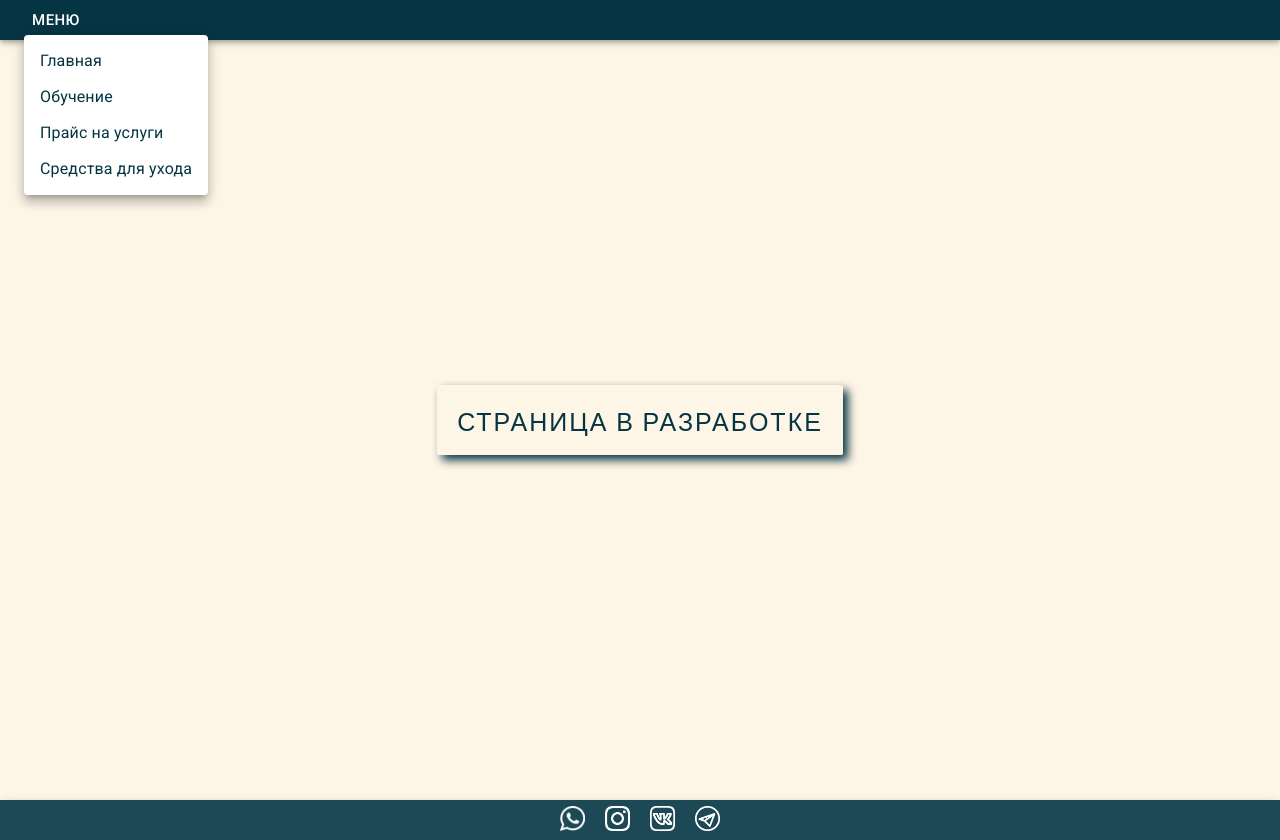
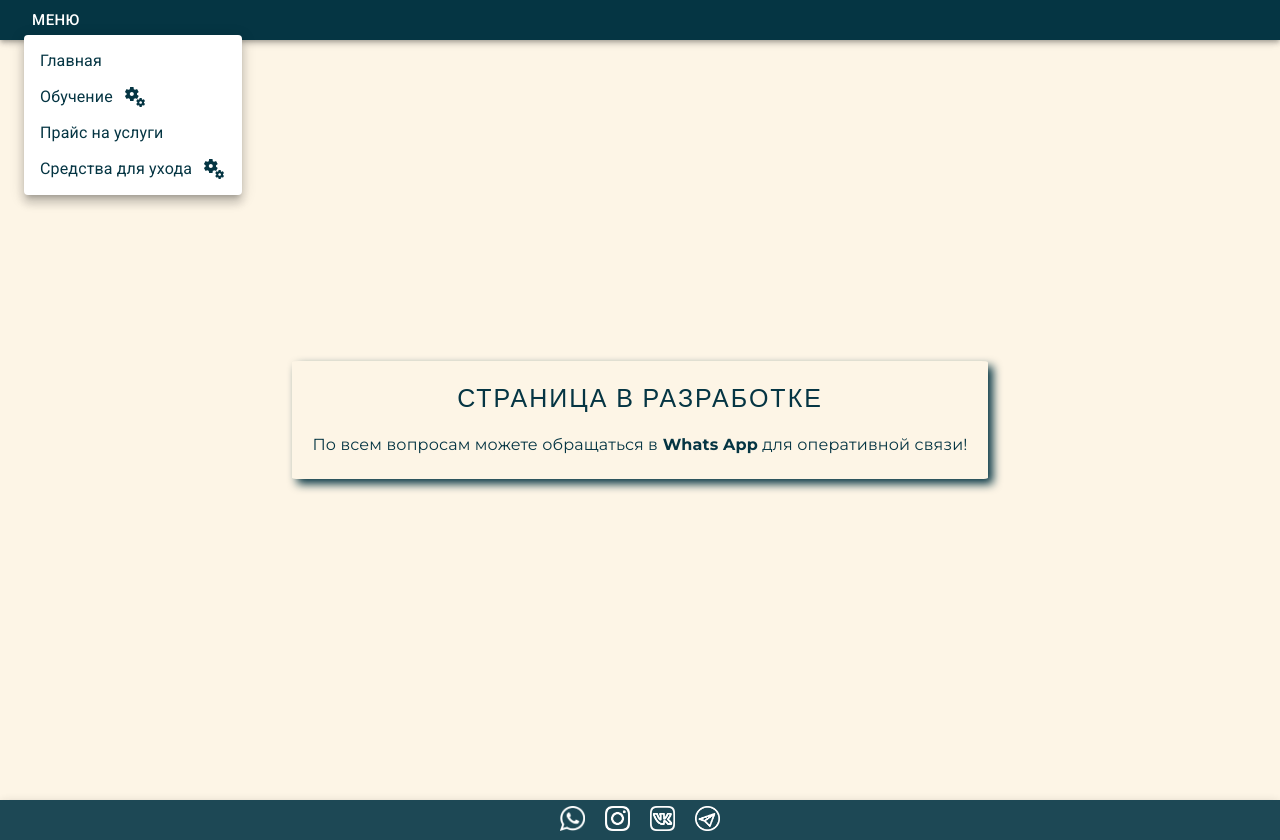
Before and after one commit to TonyFinder/Pedicure-master, a React (Create React App) app: page /#/training in a window 1280 px wide. Both pictures are taken after a click on the button "МЕНЮ". Built offline with nearby package versions, Linux system fonts and the light colour scheme.

Commit message:
Under development page has been modified. Added under development icon in menu + changed transition type.

```diff
--- a/package.json
+++ b/package.json
@@ -1,6 +1,6 @@
 {
   "name": "my-app",
-  "homepage": "https://TonyFinder.github.io/Pedicure_Goods_Final_Version",
+  "homepage": "https://pedicure-cabinet.ru",
   "version": "0.1.0",
   "private": true,
   "dependencies": {
--- a/src/components/MatetialUI/MenuList/MenuList.module.scss
+++ b/src/components/MatetialUI/MenuList/MenuList.module.scss
@@ -1,8 +1,16 @@
 @import "src/data/variables";
+@import "src/data/mixins";
 
 .links{
   a {
+    display: flex;
     text-decoration: none;
     color: $secondaryColor;
+    .menuItem{
+      width: 100%;
+      .icon{
+        margin-left: 10px;
+      }
+    }
   }
 }
--- a/src/components/MatetialUI/MenuList/MenuList.tsx
+++ b/src/components/MatetialUI/MenuList/MenuList.tsx
@@ -2,9 +2,10 @@ import * as React from 'react';
 import Button from '@mui/material/Button';
 import Menu from '@mui/material/Menu';
 import MenuItem from '@mui/material/MenuItem';
-import Zoom from '@mui/material/Zoom';
 import {Link} from 'react-router-dom';
 import styles from './MenuList.module.scss'
+import MiscellaneousServicesIcon from '@mui/icons-material/MiscellaneousServices';
+import Slide from '@mui/material/Slide';
 
 export const MenuList = () => {
     const [anchorEl, setAnchorEl] = React.useState<null | HTMLElement>(null);
@@ -38,20 +39,26 @@ export const MenuList = () => {
                 anchorEl={anchorEl}
                 open={open}
                 onClose={handleClose}
-                TransitionComponent={Zoom}
+                TransitionComponent={Slide}
                 className={styles.links}
             >
                 <Link to="/">
-                    <MenuItem onClick={handleClose}>Главная</MenuItem>
+                    <MenuItem onClick={handleClose} className={styles.menuItem}>Главная</MenuItem>
                 </Link>
                 <Link to="/training">
-                    <MenuItem onClick={handleClose}>Обучение</MenuItem>
+                    <MenuItem onClick={handleClose} className={styles.menuItem}>
+                        Обучение
+                        <MiscellaneousServicesIcon className={styles.icon}/>
+                    </MenuItem>
                 </Link>
                 <Link to="/price">
-                    <MenuItem onClick={handleClose}>Прайс на услуги</MenuItem>
+                    <MenuItem onClick={handleClose} className={styles.menuItem}>Прайс на услуги</MenuItem>
                 </Link>
                 <Link to="/goods">
-                    <MenuItem onClick={handleClose}>Средства для ухода</MenuItem>
+                    <MenuItem onClick={handleClose} className={styles.menuItem}>
+                        Средства для ухода
+                        <MiscellaneousServicesIcon className={styles.icon}/>
+                    </MenuItem>
                 </Link>
             </Menu>
         </div>
--- a/src/components/common/UnderDevelopment/UnderDevelopment.module.scss
+++ b/src/components/common/UnderDevelopment/UnderDevelopment.module.scss
@@ -9,7 +9,16 @@
 
     .title {
       @include fontTitle;
-      margin-bottom: 0px;
+      margin-bottom: 20px;
+    }
+    .valueContainer{
+      .description{
+        @include fontDescription;
+        a {
+          text-decoration: none;
+          color: $secondaryColor;
+        }
+      }
     }
   }
 }
--- a/src/components/common/UnderDevelopment/UnderDevelopment.tsx
+++ b/src/components/common/UnderDevelopment/UnderDevelopment.tsx
@@ -9,6 +9,14 @@ export const UnderDevelopment = () => {
             <div className={styles.innerContainer}>
                 <Typography variant={'h2'}
                             className={styles.title}>СТРАНИЦА В РАЗРАБОТКЕ</Typography>
+                <div className={styles.valueContainer}>
+                    <Typography variant={'subtitle1'} className={styles.description}>
+                        По всем вопросам можете обращаться в
+                        <a href={'https://wa.me/79510215025'} target={'_blank'} rel="noreferrer">
+                            <b> Whats App</b>
+                        </a> для оперативной связи!
+                    </Typography>
+                </div>
             </div>
         </div>
     )
--- a/src/data/images.ts
+++ b/src/data/images.ts
@@ -24,10 +24,10 @@ import telegram from '../images/icons/telegram.png'
 
 export const images = {anna, introduction: nails7, price: nails5}
 export const icons = [
-    {id: 1, image: whatsApp, url: 'https://wa.me/79510215025'},
-    {id: 2, image: instagram, url: 'https://www.instagram.com/pedicure.cabinet'},
-    {id: 3, image: vk, url: 'https://vk.com/pedicure.cabinet'},
-    {id: 4, image: telegram, url: 'https://t.me/PedicureCabinet'},
+    {id: 'whatsApp', image: whatsApp, url: 'https://wa.me/79510215025'},
+    {id: 'instagram', image: instagram, url: 'https://www.instagram.com/pedicure.cabinet'},
+    {id: 'vk', image: vk, url: 'https://vk.com/pedicure.cabinet'},
+    {id: 'telegram', image: telegram, url: 'https://t.me/PedicureCabinet'},
 ]
 export const introductionValues: IntroductionValuesType = {
     pictures: [
```
